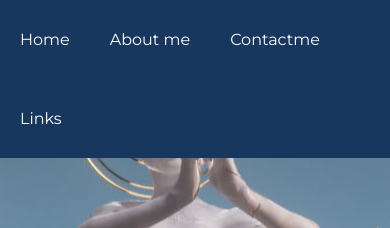
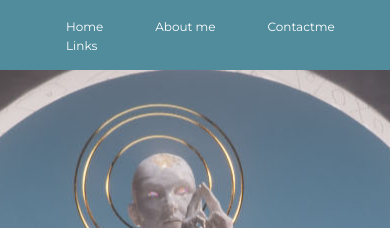
Before and after one commit to okulardrom/html-css_capstone_project, a plain HTML site: page index.html in a window 390 px wide. Shown: the top 228 px of the page. Drawn offline with Linux system fonts and the light colour scheme.

Commit message:
Add files via upload

```diff
--- a/files/style.css
+++ b/files/style.css
@@ -8,17 +8,25 @@ font-family: "Montserrat", sans-serif;
 font-optical-sizing: auto;
 
 }
-.bar-list{
+.nav{
 
-    list-style-type: none;
+    display: flex;
     margin: 0;
     padding: 0;
     overflow: hidden;
     background-color: #17375f;
-    position:fixed;
+    /*position:fixed;*/
     top:0;
+    /*max-height: 50px;*/
+
     width:100%;
     z-index: 100;
+
+}
+ul{
+    /*display: flex;*/
+    /*flex-direction: row;*/
+    list-style-type:none;
 }
 
 
@@ -27,10 +35,11 @@ li{
     float:left;
 }
 li a{
-    display:block;
+
      color:white;
-    text-align:center;
-    display:block;
+
+    padding: 0;
+
     font-family: 'Montserrat', sans-serif;
     font-size: 1rem;;
     text-decoration: none;
@@ -127,6 +136,15 @@ height: 150px;
 
 
 }
+ul>li>a {
+    font-size: 12px;
+    padding: 0 6px;
+  }
+
+  .nav{
+
+background-color: #508C9B;
+  }
 }
 .title-text{
 position: relative;
```
